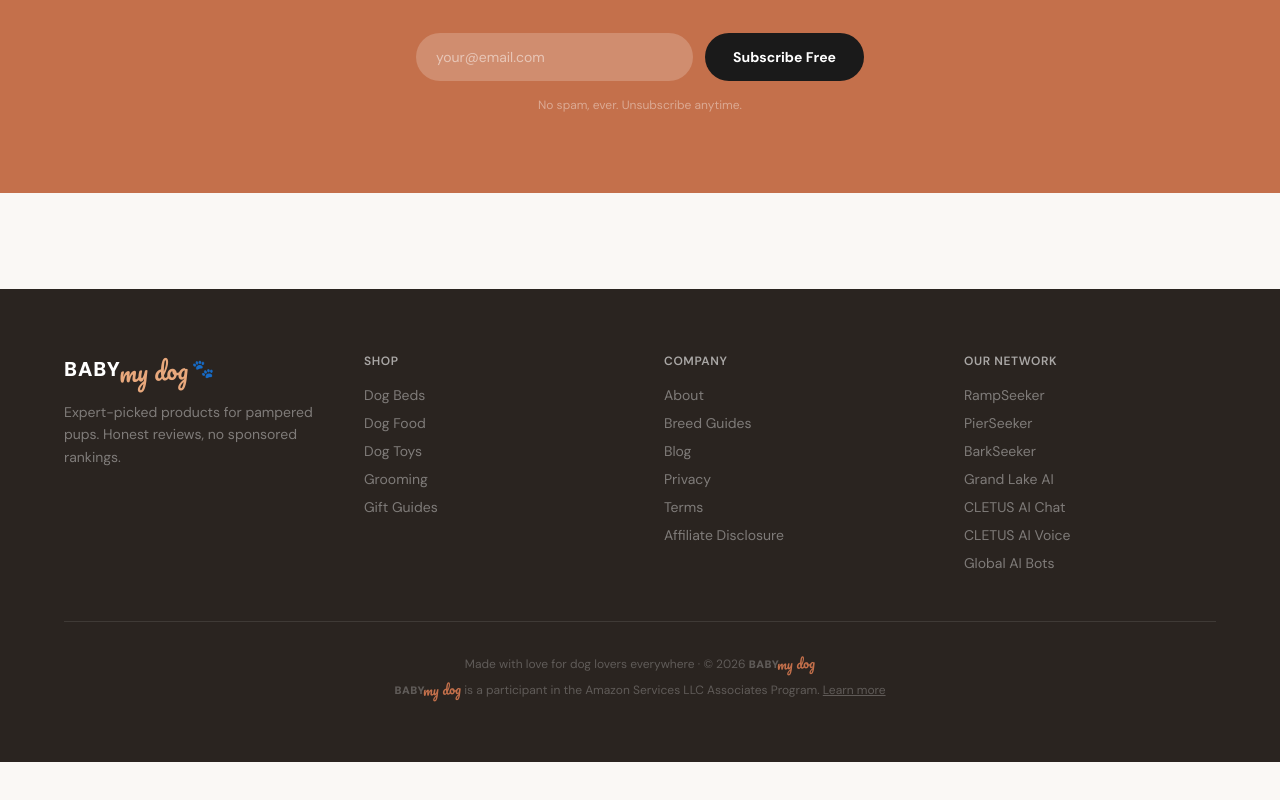
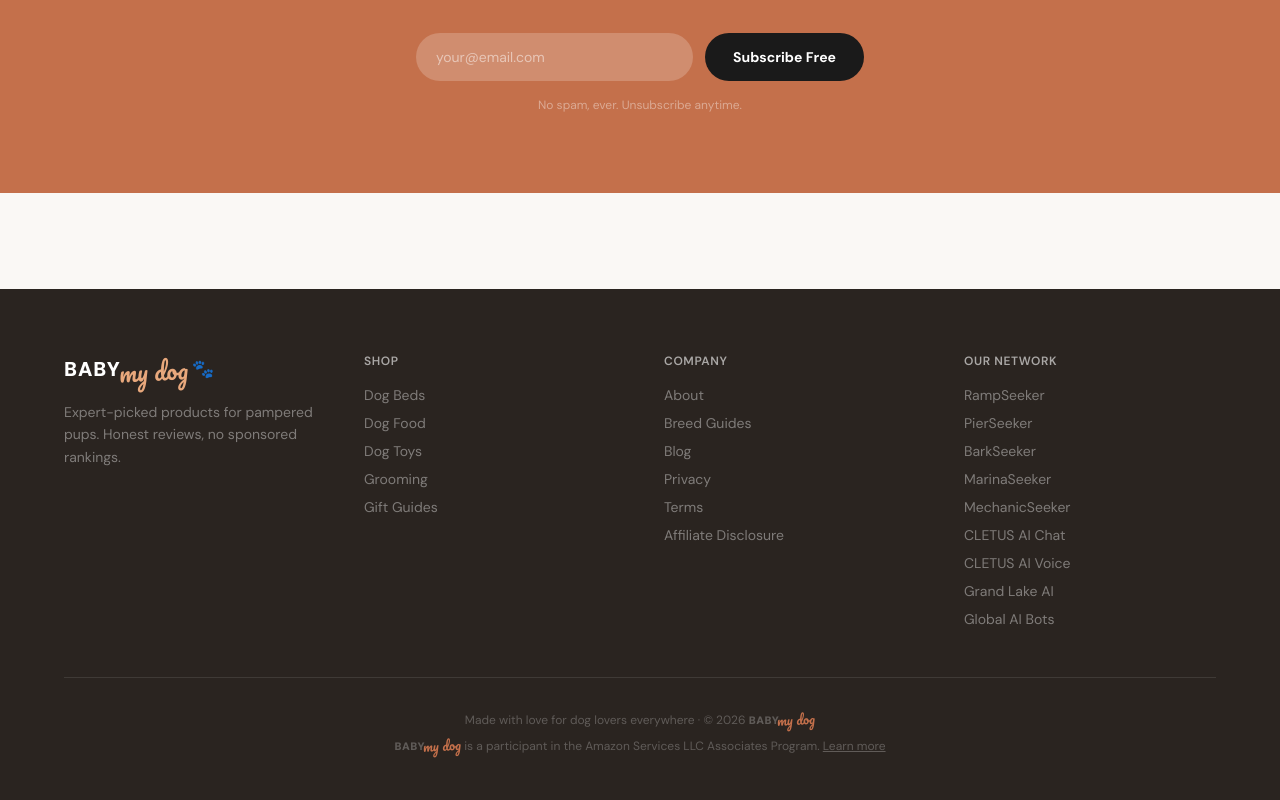
Before and after one commit to GlobalAiBots/babymydog, a Next.js app: page / in a window 1280 px wide. Shown: the part 4436-5236 px from the top of the page. Before the commit the page ends 5198 px from the top, so only its background shows below. Built offline with nearby package versions, Linux system fonts and the light colour scheme.

Commit message:
update footer with full network site links

```diff
--- a/src/app/layout.tsx
+++ b/src/app/layout.tsx
@@ -88,9 +88,11 @@ function Footer() {
               <a href="https://rampseeker.com" target="_blank" rel="noopener noreferrer" className="hover:text-white transition">RampSeeker</a>
               <a href="https://pierseeker.com" target="_blank" rel="noopener noreferrer" className="hover:text-white transition">PierSeeker</a>
               <a href="https://barkseeker.com" target="_blank" rel="noopener noreferrer" className="hover:text-white transition">BarkSeeker</a>
-              <a href="https://grandlakeai.com" target="_blank" rel="noopener noreferrer" className="hover:text-white transition">Grand Lake AI</a>
+              <a href="https://marinaseeker.com" target="_blank" rel="noopener noreferrer" className="hover:text-white transition">MarinaSeeker</a>
+              <a href="https://mechanicseeker.com" target="_blank" rel="noopener noreferrer" className="hover:text-white transition">MechanicSeeker</a>
               <a href="https://askcletus.com" target="_blank" rel="noopener noreferrer" className="hover:text-white transition">CLETUS AI Chat</a>
               <a href="https://getcletus.com" target="_blank" rel="noopener noreferrer" className="hover:text-white transition">CLETUS AI Voice</a>
+              <a href="https://grandlakeai.com" target="_blank" rel="noopener noreferrer" className="hover:text-white transition">Grand Lake AI</a>
               <a href="https://globalaibots.com" target="_blank" rel="noopener noreferrer" className="hover:text-white transition">Global AI Bots</a>
             </div>
           </div>
```
